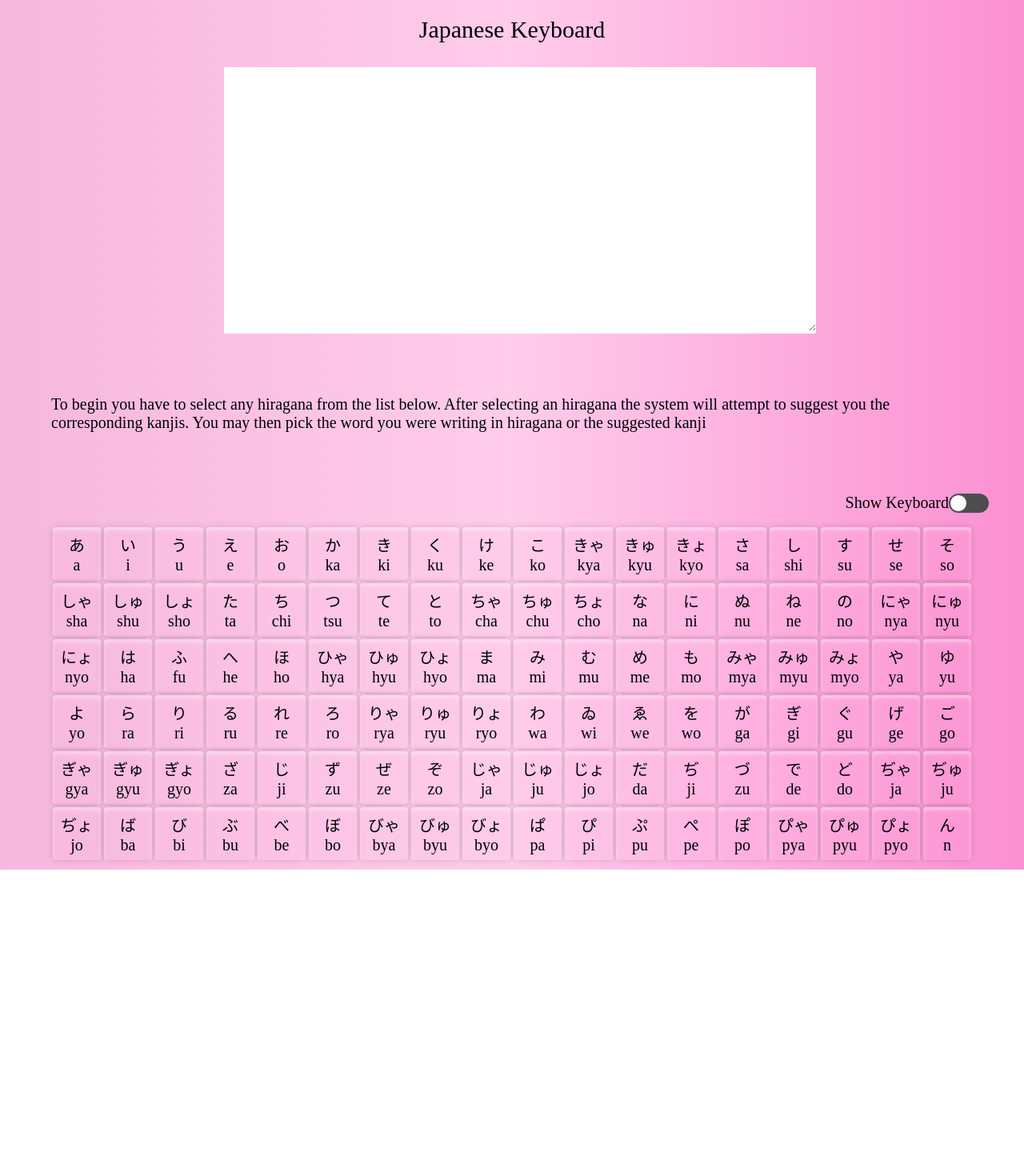
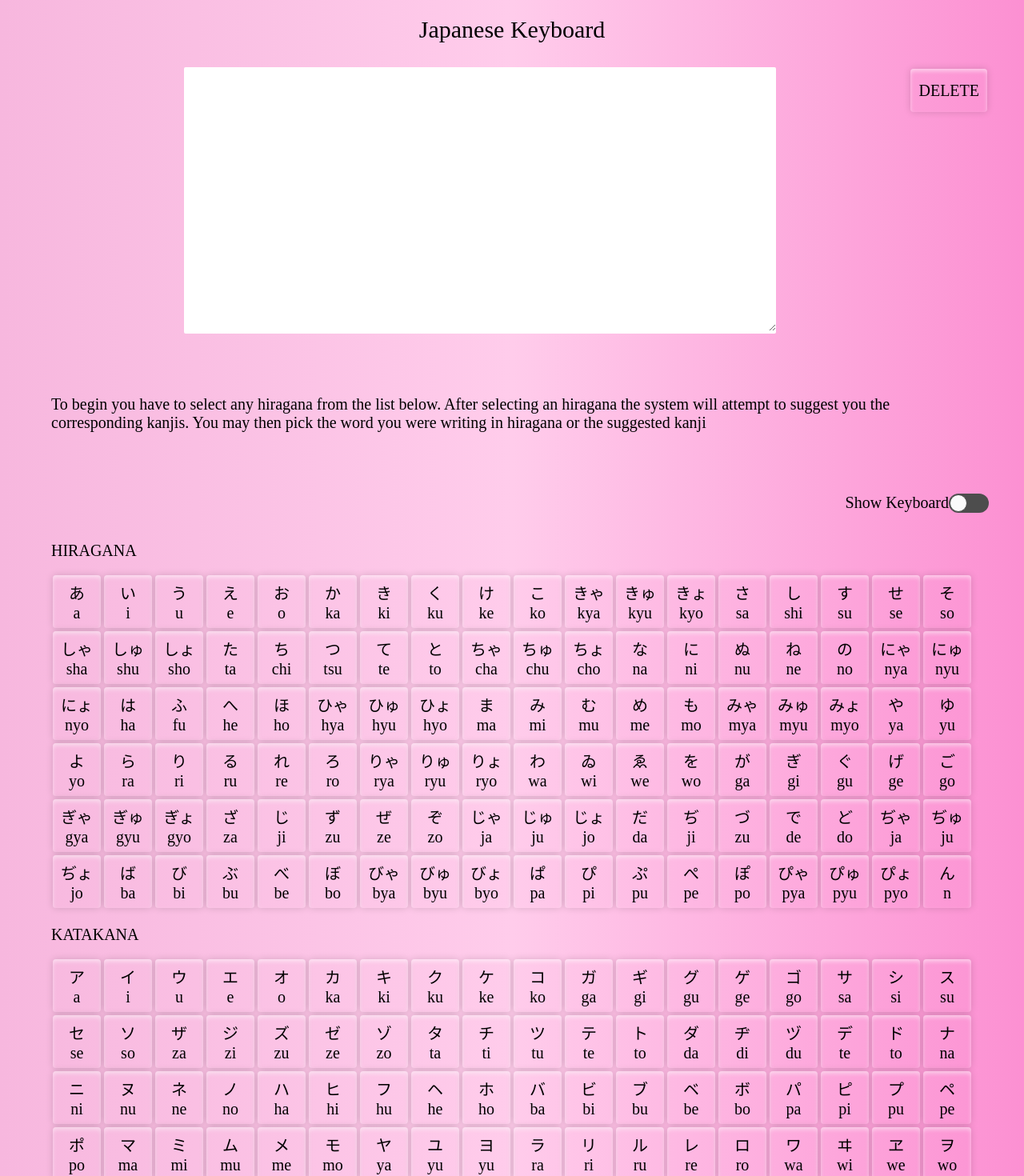
Before and after one commit to acoss22/japanese_keyboard, a React (Create React App) app in the folder japanese-keyboard/: page / in a window 1280 px wide. Shown: the top 1470 px of the page at 80% size. Before the commit the page ends 1087 px from the top, so only its background shows below. Built offline with nearby package versions, Linux system fonts and the light colour scheme.

Commit message:
feat: add delete

```diff
--- a/japanese-keyboard/package.json
+++ b/japanese-keyboard/package.json
@@ -3,8 +3,13 @@
   "version": "0.1.0",
   "private": true,
   "dependencies": {
+    "@fortawesome/fontawesome-svg-core": "^6.2.0",
+    "@fortawesome/free-regular-svg-icons": "^6.2.0",
+    "@fortawesome/free-solid-svg-icons": "^6.2.0",
+    "@fortawesome/react-fontawesome": "^0.2.0",
     "@testing-library/jest-dom": "^5.16.5",
     "@testing-library/user-event": "^13.5.0",
+    "babel-plugin-macros": "^3.1.0",
     "react": "^18.2.0",
     "react-dom": "^18.2.0",
     "react-scripts": "5.0.1",
--- a/japanese-keyboard/src/App.css
+++ b/japanese-keyboard/src/App.css
@@ -83,3 +83,13 @@ button:focus {
   font-size: 3rem;
   color: black;
 }
+
+.label {
+  font-size: 2rem;
+  margin-top: 2rem;
+
+}
+.right {
+  float: right;
+  font-size: 2rem;
+}
--- a/japanese-keyboard/src/App.js
+++ b/japanese-keyboard/src/App.js
@@ -1,16 +1,19 @@
 
 import React, { useState } from "react";
 import "react-toggle/style.css"
-import {hiraganas} from './consts/hiraganaList';
+import { hiraganas } from './consts/hiraganaList';
+import { katakana } from './consts/katakana';
 import './App.css';
 import Header from './components/header/HeaderComponent';
 import TextAreaBox from './components/text-area/TextAreaBoxComponent';
 import KanjiSuggestion from './components/kanji-suggestion/KanjiSuggestionComponent';
-import GenericTutorial  from './components/generic-tutorial/GenericTutorialComponent';
+import GenericTutorial from './components/generic-tutorial/GenericTutorialComponent';
 import ToggleButton from './components/toogle-button/ToggleButtonComponent';
 import CharacterList from './components/character-list/CharacterListComponent';
 
+
 function App() {
+
   const [newWord, setNewWord] = useState('');
   const [phrase, setPhrase] = useState('');
   const [useKeyboard, setUseKeyboard] = useState(false);
@@ -24,12 +27,16 @@ function App() {
     setNewWord('');
   }
 
-    function handleToggleKeyboard(){
+  function handleToggleKeyboard() {
     setUseKeyboard(!useKeyboard);
   }
 
-    function handleCancelSuggestion(){
+  function handleCancelSuggestion() {
     setNewWord('');
+  }
+
+  function handleOnDelete() {
+    setPhrase(phrase.slice(0, -1));
   }
 
   return (
@@ -37,10 +44,14 @@ function App() {
       <Header />
       <div className="container">
         <div>
+          <button className="toggle_div right" onClick={handleOnDelete}>
+        DELETE
+
+            </button>
           <TextAreaBox value={phrase} />
           {(newWord !== '') ? (
-              <KanjiSuggestion data-testid="app-kanji-suggestion" word={newWord} selectedWordHandler={handleSelectedWord} cancelHandler={handleCancelSuggestion}/>
-              ): (<GenericTutorial text="To begin you have to select any hiragana from the list below. After selecting an hiragana the system will attempt to suggest you the corresponding kanjis. You may then pick the word you were writing in hiragana or the suggested kanji"></GenericTutorial>)}
+            <KanjiSuggestion data-testid="app-kanji-suggestion" word={newWord} selectedWordHandler={handleSelectedWord} cancelHandler={handleCancelSuggestion} />
+          ) : (<GenericTutorial text="To begin you have to select any hiragana from the list below. After selecting an hiragana the system will attempt to suggest you the corresponding kanjis. You may then pick the word you were writing in hiragana or the suggested kanji"></GenericTutorial>)}
         </div>
         <div className="toggle_div">
           <ToggleButton label="Show Keyboard" value={useKeyboard} showIcons={false} onChange={handleToggleKeyboard}></ToggleButton>
@@ -49,7 +60,14 @@ function App() {
           {useKeyboard ? (
             <div>Keyboard should show here. To be implemented</div>
           ) : (
+            <>
+              <div className="toggle_div label">HIRAGANA</div>
+
               <CharacterList data-testid="app-hiragana-list" characters={hiraganas} rows={6} handleChange={handleChange} />
+
+              <div className="toggle_div label">KATAKANA</div>
+              <CharacterList data-testid="app-kataka-list" characters={katakana} rows={6} handleChange={handleChange} />
+            </>
           )
           }
         </div>
--- a/japanese-keyboard/src/consts/katakana.js
+++ b/japanese-keyboard/src/consts/katakana.js
@@ -1,4 +1,4 @@
-const katakana = [
+export const katakana = [
     {
         symbol: "ア",
         romanji: "a",
```
Also changed, not shown: 1 other file (tests, documents, lock files or other folders). Lines whose indentation alone changed are shown as unchanged.
